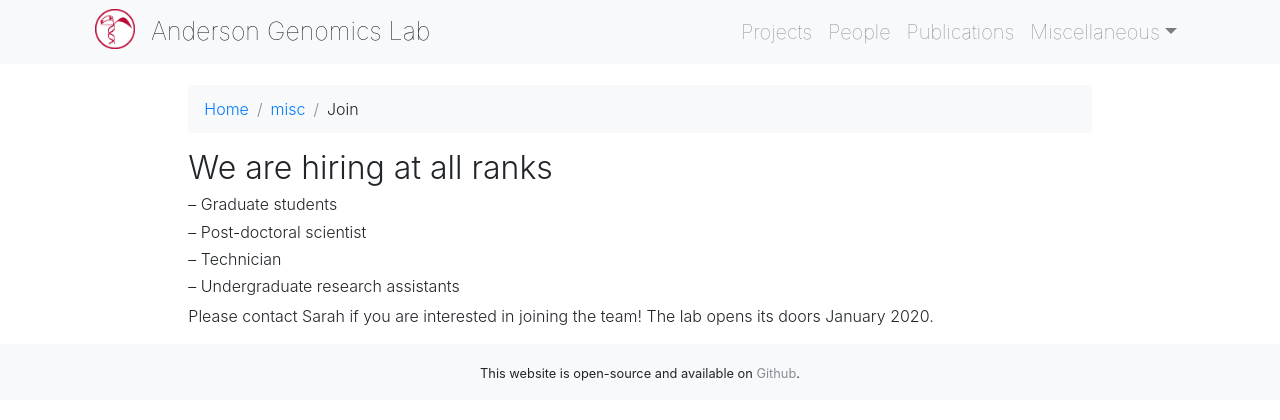
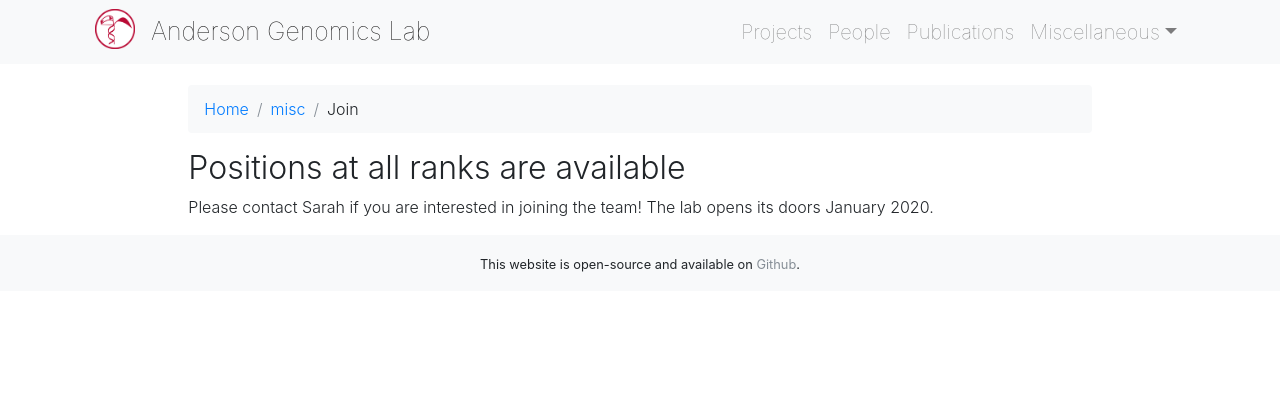
Before and after one commit to andersongenomicslab/andersongenomicslab.github.io, a Jekyll site: the page built from misc/_posts/2010-01-03-join.md, in a window 1280 px wide. Shown: the top 420 px of the page. Built offline with Jekyll 4.4.1, drawn with Linux system fonts in a browser that asks for light colours; nearby versions of some CDN libraries; a style sheet for code colours, icons or effects is not loaded.

Commit message:
Update 2010-01-03-join.md

```diff
--- a/misc/_posts/2010-01-03-join.md
+++ b/misc/_posts/2010-01-03-join.md
@@ -3,13 +3,7 @@ layout: misc
 title: Join
 ---
 
-# We are hiring at all ranks
-
-
-##### -- Graduate students
-##### -- Post-doctoral scientist
-##### -- Technician
-##### -- Undergraduate research assistants
+# Positions at all ranks are available
 
 
 Please contact Sarah if you are interested in joining the team! The lab opens its doors January 2020.
```
